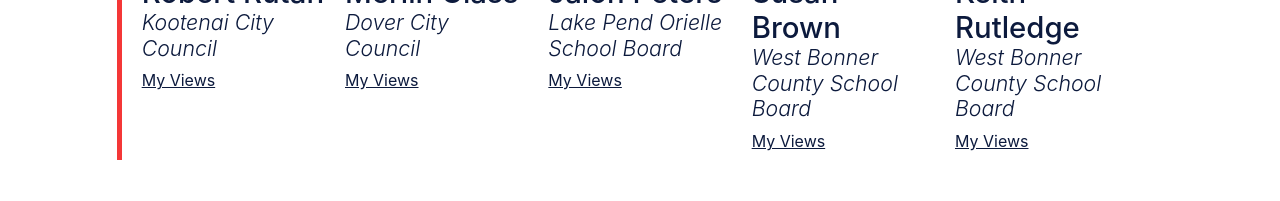
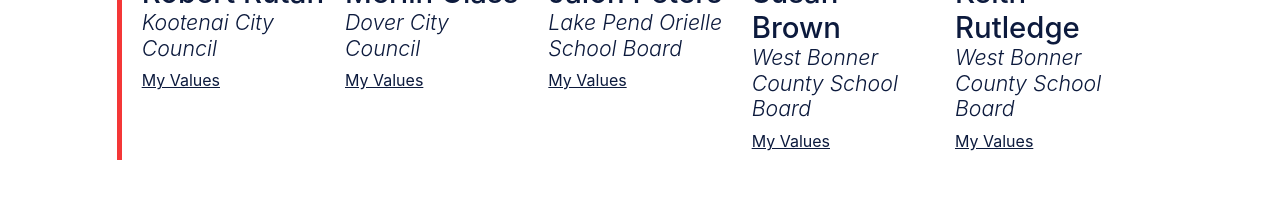
Before and after one commit to pactechteam/bonnervotes, a Next.js app: page / in a window 1280 px wide. Shown: the part 668-869 px from the top of the page. Built offline with nearby package versions, Linux system fonts and the light colour scheme.

Commit message:
fixed verified candidate links

```diff
--- a/components/Candidate.jsx
+++ b/components/Candidate.jsx
@@ -24,7 +24,7 @@
       <br/>
       <span>{data.position}</span>
       <br/>
-      <a href={data.surveyUrl}>My Views</a>
+      <a href={data.surveyUrl} target="_blank">My Views</a>
     </li>
   );
 }
--- a/pages/index.js
+++ b/pages/index.js
@@ -1,6 +1,7 @@
 
 import Candidate from "../components/Candidate";
 import Image from 'next/image'
+import Link from "next/link";
 import Header from "../components/Header";
 import Footer from "../components/Footer";
 import styles from "../styles/Home.module.scss";
@@ -27,7 +28,9 @@
               <h4>Robert Rutan</h4>
               <span>Kootenai City Council</span>
               <br/>
-              <a>My Views</a>
+              <Link href="https://secureservercdn.net/198.71.233.39/amv.995.myftpupload.com/wp-content/uploads/2021/10/Watchmen-Voter-Guide-for-City-of-Kootenai-Seat-1.pdf">
+                <a target="_blank">My Values</a>
+              </Link>
             </div>
             <div className={classNames(styles.trueConserv, styles.col, styles.col2)}>
               <img className={styles.star} src="/svg/star-badge.svg" />
@@ -35,7 +38,9 @@
               <h4>Merlin Glass</h4>
               <span>Dover City Council</span>
               <br />
-              <a>My Views</a>
+              <Link href="https://secureservercdn.net/198.71.233.39/amv.995.myftpupload.com/wp-content/uploads/2021/10/Watchmen-Voter-Guide-for-City-of-Dover-Council-Member.pdf">
+                <a target="_blank">My Values</a>
+              </Link>
             </div>
             <div className={classNames(styles.trueConserv, styles.col, styles.col3)}>
               <img className={styles.star} src="/svg/star-badge.svg" />
@@ -43,7 +48,9 @@
               <h4>Jalon Peters</h4>
               <span>Lake Pend Orielle School Board</span>
               <br />
-              <a>My Views</a>
+              <Link href="https://secureservercdn.net/198.71.233.39/amv.995.myftpupload.com/wp-content/uploads/2021/10/Watchmen-Voter-Guide-for-Lake-Pend-Oreille-School-District-Zone-2.pdf">
+                <a target="_blank">My Values</a>
+              </Link>
             </div>
             <div className={classNames(styles.trueConserv, styles.col, styles.col4)}>
               <img className={styles.star} src="/svg/star-badge.svg" />
@@ -51,7 +58,9 @@
               <h4>Susan Brown</h4>
               <span>West Bonner County School Board</span>
               <br />
-              <a>My Views</a>
+              <Link href="https://secureservercdn.net/198.71.233.39/amv.995.myftpupload.com/wp-content/uploads/2021/10/Watchmen-Voter-Guide-for-West-Bonner-County-School-District-Zone-2.pdf">
+                <a target="_blank">My Values</a>
+              </Link>
             </div>
             <div className={classNames(styles.trueConserv, styles.col, styles.col5)}>
               <img className={styles.star} src="/svg/star-badge.svg" />
@@ -59,7 +68,9 @@
               <h4>Keith Rutledge</h4>
               <span>West Bonner County School Board</span>
               <br />
-              <a>My Views</a>
+              <Link href="https://secureservercdn.net/198.71.233.39/amv.995.myftpupload.com/wp-content/uploads/2021/10/Watchmen-Voter-Guide-for-West-Bonner-County-School-District-Zone-4.pdf">
+                <a target="_blank">My Values</a>
+              </Link>
             </div>
           </div>
         </section>
--- a/pages/where-to-vote.js
+++ b/pages/where-to-vote.js
@@ -1,5 +1,6 @@
 import img from "../public/pollinglocations.png";
 import Link from "next/link";
+import Image from "next/image";
 
 function Locations() {
   return (
@@ -11,7 +12,7 @@
         </Link>
       </div>
       <p>Please see the below list of Bonner County polling locations.</p>
-      <img src={img} />
+      <Image src={img} layout='fill' />
       <div>
         <ul>
           <li>
```
